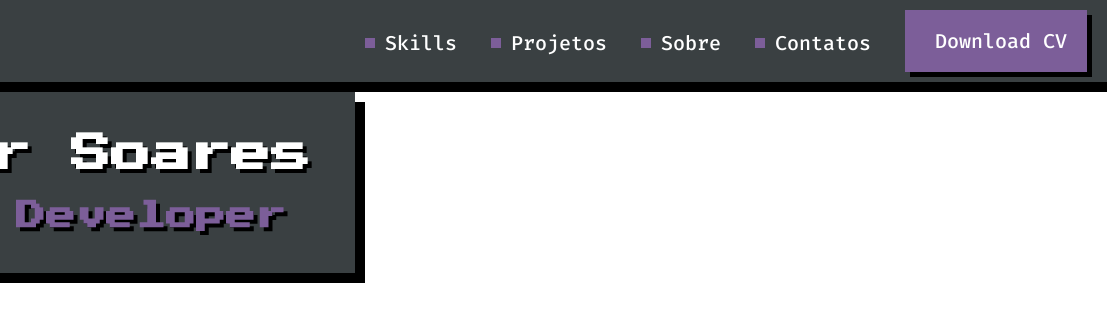
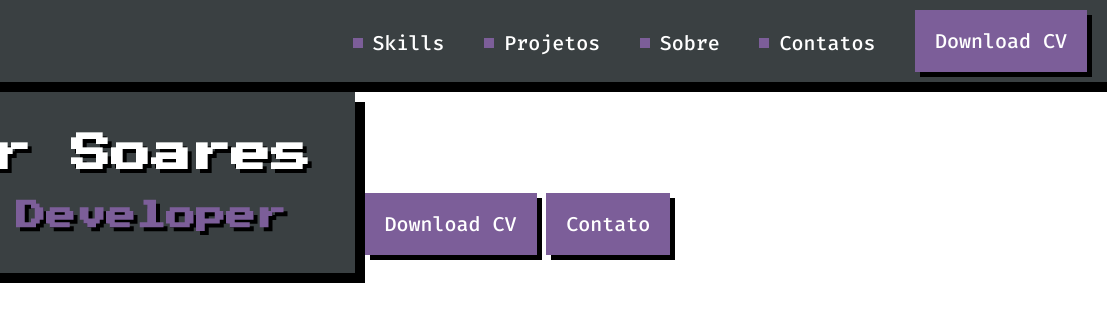
Before and after one commit to ig0rsoares/portifolio, a plain HTML site: page index.html in a window 1280 px wide. Shown: the full height of the page, 173-1280 px from the left. Drawn offline with Linux system fonts and the light colour scheme.

Commit message:
refatoraçao de css utilizando classes

```diff
--- /dev/null
+++ b/css/components/action.css
@@ -0,0 +1,18 @@
+.action{
+    display: inline-flex;
+    align-items: center;
+    color: #FFFFFF;
+    font-size: 20px;
+    font-weight: 500;
+    text-decoration: none;
+    margin-right: 30px;
+
+}
+
+.action::before {
+    content: "";
+    background-color: #7C5E99;
+    width: 10px;
+    height: 10px;
+    margin-right: 10px;
+}
--- a/css/components/box.css
+++ b/css/components/box.css
@@ -1,13 +1,11 @@
-#box {
+.box {
     display: inline-block;
     background-color: #3A4042;
-    /* width: 630px; */
-    /* height: 184px; */
     box-shadow: 10px 10px 0 #000;
     text-align: center;
     padding: 42px 44px;
 }
 
-#box h1 {
+.box .title {
     margin-bottom: 27px;
 }
--- a/css/components/button.css
+++ b/css/components/button.css
@@ -0,0 +1,17 @@
+.button{
+    display: inline-block;
+    background-color: #7C5E99;
+    color: #FFFFFF;
+    font-size: 20px;
+    font-weight: 500;
+    padding:18px 20px;
+    box-shadow: 5px 5px 0 #000000;
+    margin-right: 0;
+    transition: transform 110ms linear;
+}
+
+.button:hover {
+    background-color: #000;
+    transform: scale(1.1);
+
+}
--- /dev/null
+++ b/css/components/header.css
@@ -0,0 +1,7 @@
+.header{
+    display: flex;
+    justify-content: space-between;
+    background-color: #3A4042;
+    border-bottom: 10px solid #000;
+    padding: 10px 20px;
+}
--- a/css/components/subtitle.css
+++ b/css/components/subtitle.css
@@ -1,4 +1,4 @@
-h2 {
+.subtitle {
     font-family: 'Press Start 2P', cursive;
     font-size: 30px;
     color: #7C5E99;
--- a/css/components/title.css
+++ b/css/components/title.css
@@ -1,4 +1,4 @@
-h1 {
+.title {
     font-family: 'Press Start 2P', cursive;
     font-size: 40px;
     color: #FFF;
--- a/css/index.css
+++ /dev/null
@@ -1,59 +0,0 @@
-header{
-    display: flex;
-    justify-content: space-between;
-    background-color: #3A4042;
-    border-bottom: 10px solid #000;
-    padding: 10px 20px;
-    /* padding-left: 20px;
-    padding-right: 20px;
-    padding-top: 10px;
-    padding-bottom: 10px; */
-
-}
-
-
-
-nav{
-    text-align: right;
-
-}
-
-a{
-    display: inline-flex;
-    align-items: center;
-    color: #FFFFFF;
-    font-size: 20px;
-    font-family: "Fira Code", Arial, Helvetica, sans-serif;
-    font-weight: 500;
-    text-decoration: none;
-    margin-right: 30px;
-
-}
-
-a::before {
-    content: "";
-    background-color: #7C5E99;
-    width: 10px;
-    height: 10px;
-    margin-right: 10px;
-}
-
-
-#button{
-    display: inline-block;
-    background-color: #7C5E99;
-    padding:18px 20px;
-    box-shadow: 5px 5px 0 #000000;
-    margin-right: 0;
-    transition: transform 110ms linear;
-}
-
-#button:hover {
-    background-color: #000;
-    transform: scale(1.1);
-
-}
-
-#box {
-
-}
--- a/css/reset.css
+++ b/css/reset.css
@@ -1,3 +1,11 @@
+body{
+    font-family: "Fira Code", Arial, Helvetica, sans-serif;
+}
+
 body,h1,h2{
     margin: 0;
 }
+
+a {
+    text-decoration: none;
+}
--- a/index.html
+++ b/index.html
@@ -12,30 +12,33 @@
         <link href="https://fonts.googleapis.com/css2?family=Fira+Code:wght@300;500&family=Press+Start+2P&display=swap" rel="stylesheet">
 
         <link rel="stylesheet" href="css/reset.css">
-        <link rel="stylesheet" href="css/index.css">
         <link rel="stylesheet" href="css/components/title.css">
         <link rel="stylesheet" href="css/components/subtitle.css">
         <link rel="stylesheet" href="css/components/button.css">
         <link rel="stylesheet" href="css/components/box.css">
+        <link rel="stylesheet" href="css/components/action.css">
+        <link rel="stylesheet" href="css/components/header.css">
 
     </head>
 
     <body>
-        <header >
+        <header class="header">
             <img src="assets/img/php.png" alt="logo php">
             <nav>
-                <a href="" lang="en">Skills </a>
-                <a href="">Projetos</a>
-                <a href="">Sobre </a>
-                <a href="">Contatos </a>
-                <a id="button" href="" lang="en"> Download CV</a>
+                <a class="action" href="" lang="en">Skills </a>
+                <a class="action" href="">Projetos</a>
+                <a class="action" href="">Sobre </a>
+                <a class="action" href="">Contatos </a>
+                <a class="button" href="" lang="en"> Download CV</a>
             </nav>
         </header>
-        <div id="box">
-            <h1>Igor Soares</h1>
-            <h2>WEB Developer</h2>
+        <div class="box">
+            <h1 class="title">Igor Soares</h1>
+            <h2 class="subtitle">WEB Developer</h2>
         </div>
 
+        <a class="button" href="" lang="en"> Download CV</a>
+        <a class="button" href="">Contato</a>
     </body>
 
 </html>
```
